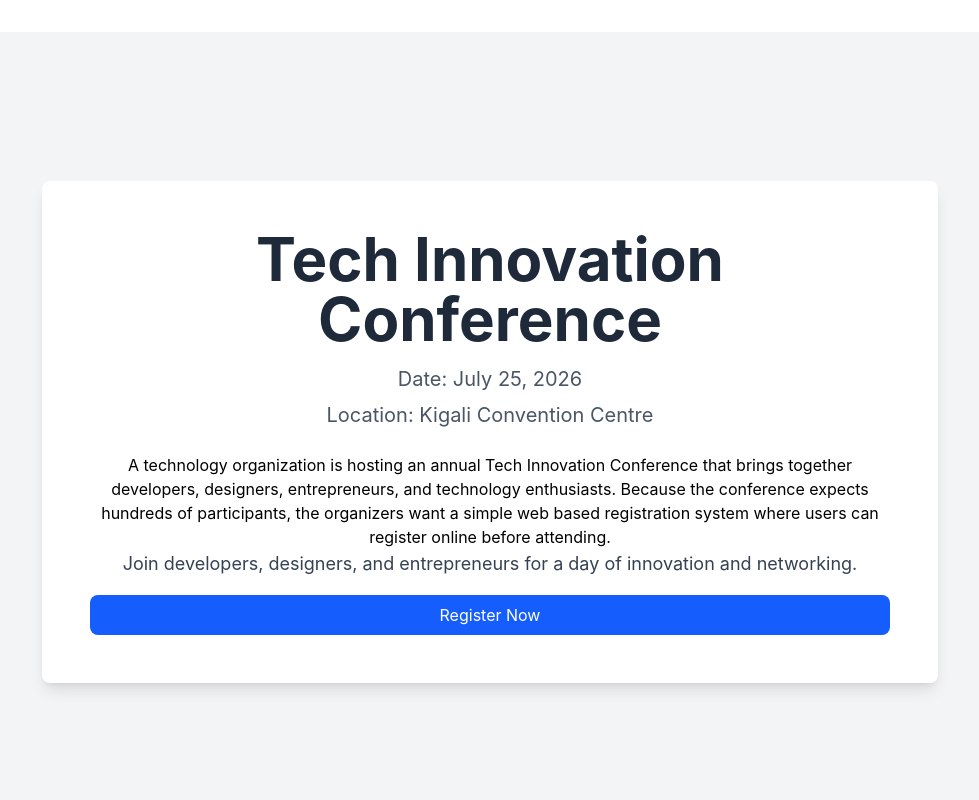
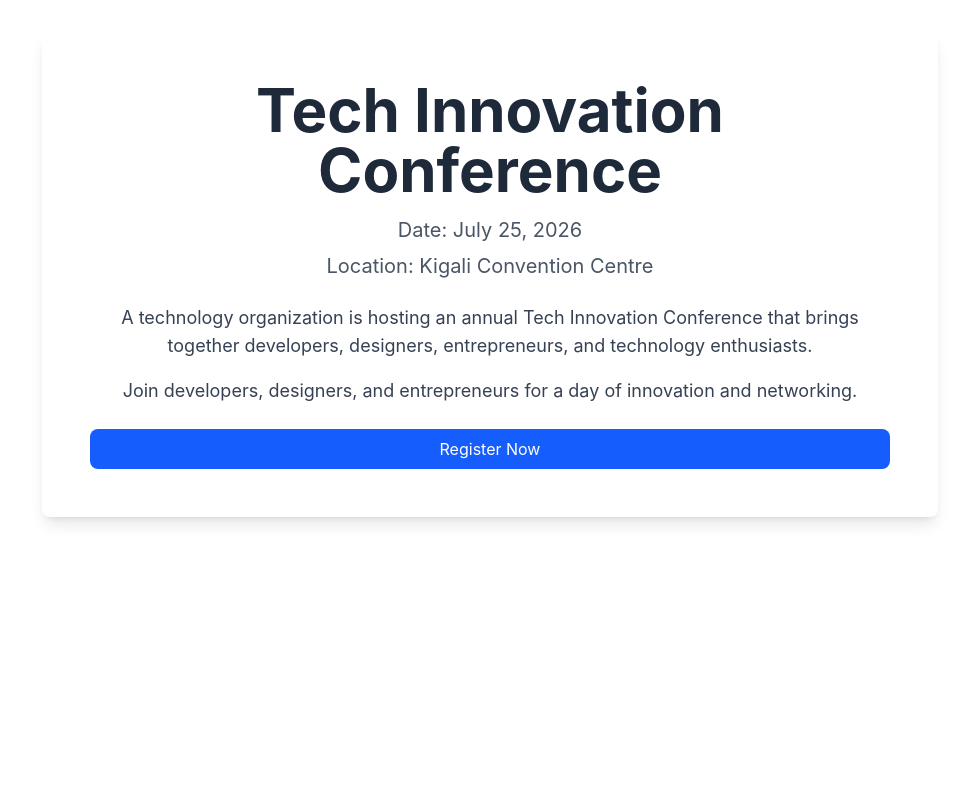
Before and after one commit to umucyo77/Tech-Conference-Event-Registration-System, a React (Vite) app: page / in a window 1280 px wide. Shown: the top 800 px of the page, without its empty margins (150-1129 px from the left). Built offline with nearby package versions, Linux system fonts and the light colour scheme.

Commit message:
Link Event information to registration Form

```diff
--- a/src/App.jsx
+++ b/src/App.jsx
@@ -4,23 +4,20 @@
 import viteLogo from '/vite.svg'
 import './App.css'
 import Information from './components/Information.jsx'
+
+import {BrowserRouter,Routes,Route} from 'react-router-dom'
 import RegistrationForm from './components/RegistrationForm.jsx'
-import {BrowserRouter,Routes,Route} from 'react-router-dom'
 
 function App() {
   const [count, setCount] = useState(0)
 
   return (
     <>
-    <Information />
-    <RegistrationForm />
         <BrowserRouter>
         <Routes>
           <Route path='/' element={<Information />}> </Route>
-          <Route path='/Register Now' element={<RegistrationForm />}>Registration Form Page</Route>
-          {/* <Route path='/Register ok' element={<RegistrationReview />}>REgistration Review Page</Route>
-          <Route path='/confirm your registration' element={<Confirmation />}>Registration Confirmation Page</Route>
-          <Route path='/Go back and edit your information' element={<RegistrationForm />}></Route> */}
+          <Route path='/register' element={<RegistrationForm />}>Registration FOrm</Route>
+
         </Routes>
       </BrowserRouter>
 
--- a/src/components/Information.jsx
+++ b/src/components/Information.jsx
@@ -1,19 +1,10 @@
 import React from "react";
-
 import { Link } from "react-router-dom";
 
 function Information() {
+  return (
+    <div className="max-w-4xl mx-auto text-center bg-white rounded-lg shadow-lg p-6 md:p-12">
 
-  const handleClick = (e) => {
-
-    <Link to={'/Register Now'}>Register Now</Link>
-  };
-
-  return (
-    <>
-      <div className="min-h-screen bg-gray-100 flex items-center justify-center px-4 py-8">
-
-        <div className="max-w-4xl mx-auto text-center bg-white rounded-lg shadow-lg p-6 md:p-12">
       <h1 className="text-3xl md:text-5xl lg:text-6xl font-bold text-gray-800 mb-4">
         Tech Innovation Conference
       </h1>
@@ -21,22 +12,28 @@
       <p className="text-lg md:text-xl text-gray-600 mb-2">
         Date: July 25, 2026
       </p>
+
       <p className="text-lg md:text-xl text-gray-600 mb-6">
         Location: Kigali Convention Centre
       </p>
 
-          <p>A technology organization is hosting an annual Tech Innovation Conference that brings together developers, designers, entrepreneurs, and technology enthusiasts. Because the conference expects hundreds of participants, the organizers want a simple web based registration system where users can register online before attending.</p>
+      <p className="text-base md:text-lg text-gray-700 mb-4">
+        A technology organization is hosting an annual Tech Innovation Conference
+        that brings together developers, designers, entrepreneurs, and technology enthusiasts.
+      </p>
 
       <p className="text-base md:text-lg text-gray-700 leading-relaxed">
         Join developers, designers, and entrepreneurs for a day of innovation
         and networking.
       </p>
 
-          <button type="submit" onClick={handleClick} className="mt-4 w-full bg-blue-600 text-white py-2 rounded-lg hover:bg-sky-900">Register Now</button>
+      <Link to="/register">
+        <button className="mt-6 w-full bg-blue-600 text-white py-2 rounded-lg hover:bg-sky-900">
+          Register Now
+        </button>
+      </Link>
 
     </div>
-      </div>
-    </>
   );
 }
 
--- a/src/main.jsx
+++ b/src/main.jsx
@@ -4,6 +4,7 @@
 import './index.css'
 import App from './App.jsx'
 
+
 createRoot(document.getElementById('root')).render(
   <StrictMode>
     <App />
```
Lines whose indentation alone changed are shown as unchanged.
